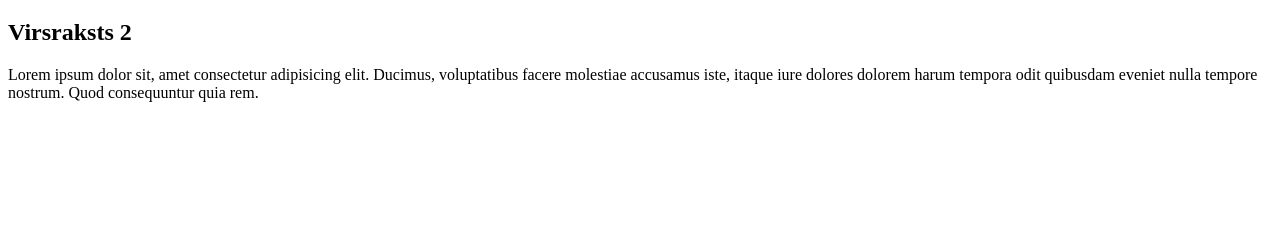
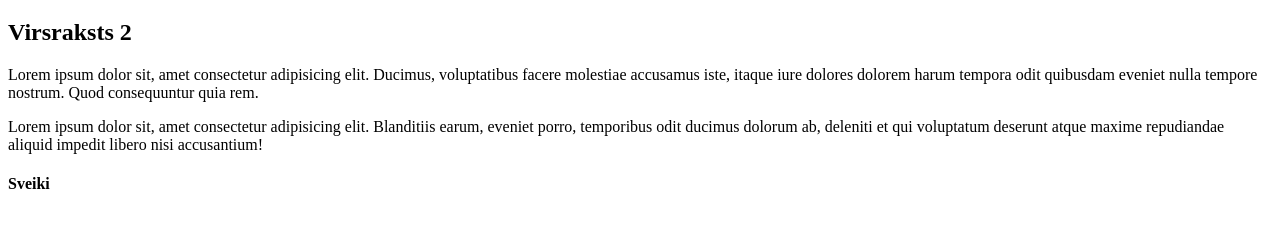
Before and after one commit to QuaWoys/JaunsDarbs, a plain HTML site: page index.html in a window 1280 px wide. Shown: the part 61-288 px from the top of the page. Drawn offline with Linux system fonts and the light colour scheme.

Commit message:
izmainas maina

```diff
--- a/index.html
+++ b/index.html
@@ -9,5 +9,9 @@
     <h1>Virsraksts 1</h1>
     <h2>Virsraksts 2</h2>
     <P>Lorem ipsum dolor sit, amet consectetur adipisicing elit. Ducimus, voluptatibus facere molestiae accusamus iste, itaque iure dolores dolorem harum tempora odit quibusdam eveniet nulla tempore nostrum. Quod consequuntur quia rem.</P>
+    <div>
+        <P>Lorem ipsum dolor sit, amet consectetur adipisicing elit. Blanditiis earum, eveniet porro, temporibus odit ducimus dolorum ab, deleniti et qui voluptatum deserunt atque maxime repudiandae aliquid impedit libero nisi accusantium!</P>
+        <h4>Sveiki</h4>
+    </div>
 </body>
 </html>
```
